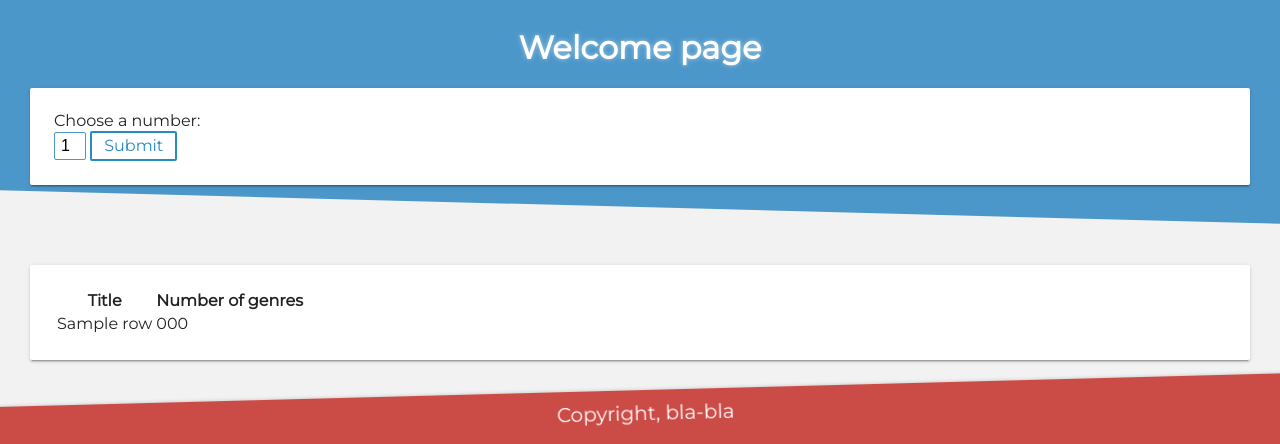
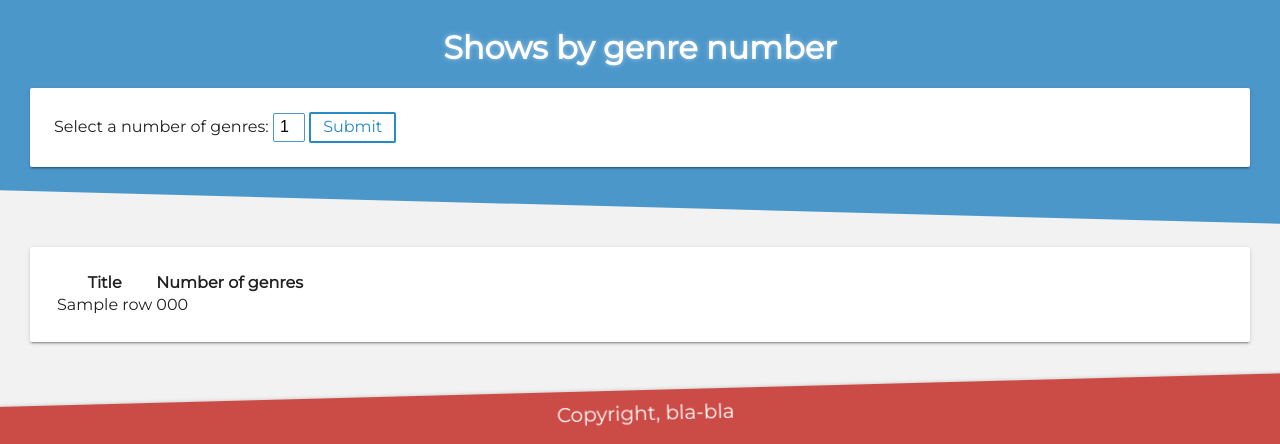
Before and after one commit to Kattkovacs/codecool-series-python-k, a Flask app: template templates/index.html in a window 1280 px wide. Shown: the part 356-800 px from the top of the page. Run offline with Flask 2, Linux system fonts and the light colour scheme; the template is opened without the code that fills it: most values are stand-ins (such as "Sample title", 1, 10 or a date in 2020).

Commit message:
finished

```diff
--- a/main.py
+++ b/main.py
@@ -7,7 +7,8 @@ app = Flask('codecool_series')
 @app.route('/', methods=['POST', 'GET'])
 def index():
     if request.method == "POST":
-        select = request.form.get('num-select')
+        select = request.form['num-select']
+        # or request.form.get('num-select')
         titles = queries.get_titles(select)
         return render_template('index.html', titles=titles, select=select)
     return render_template('index.html')
--- /dev/null
+++ b/static/js/main.js
@@ -0,0 +1,11 @@
+const shows = document.querySelectorAll('.show-title');
+
+for (let show of shows) {
+    show.addEventListener('click', () => {
+        if (show.classList.contains('green-highlight')) {
+            show.classList.remove('green-highlight');
+        } else {
+            show.classList.add('green-highlight');
+        }
+    })
+}
--- a/static/style/card.css
+++ b/static/style/card.css
@@ -10,3 +10,7 @@
     background: #fff;
     box-shadow: 0 3px 1px -2px rgba(0, 0, 0, .2), 0 2px 2px 0 rgba(0, 0, 0, .14), 0 1px 5px 0 rgba(0, 0, 0, .12);
 }
+
+.green-highlight {
+    background: darkolivegreen;
+}
--- a/templates/index.html
+++ b/templates/index.html
@@ -28,6 +28,7 @@
 
     <!-- page specific styling -->
     <link rel="stylesheet" href="{{ url_for('static', filename='style/detailed-view.css') }}">
+    <script type="module" src="{{ url_for('static', filename='js/main.js') }}"></script>
 
 </head>
 
@@ -44,10 +45,10 @@
         </div>
     </header>
     <section>
-        <h1 class="title text-center">Welcome page</h1>
+        <h1 class="title text-center">Shows by genre number</h1>
         <div class="card">
-            <label for="numbers">Choose a number:</label>
-            <form name="choose" action="/" method="post">
+            <form name="num-select" action="/" method="post">
+                <label for="num-select">Select a number of genres:</label>
                 <select name="num-select">
                     {% for num in range(1,11) %}
                         <option value="{{ num }}">{{ num }}</option>
@@ -66,7 +67,7 @@
                 </tr>
                 {% for row in titles %}
                     <tr>
-                        <td>{{ row['title'] }}</td>
+                        <td class="show-title">{{ row['title'] }}</td>
                         <td>{{ row['numbers_of_genres'] }}</td>
                     </tr>
                 {% endfor %}
```
Lines whose indentation alone changed are shown as unchanged.
